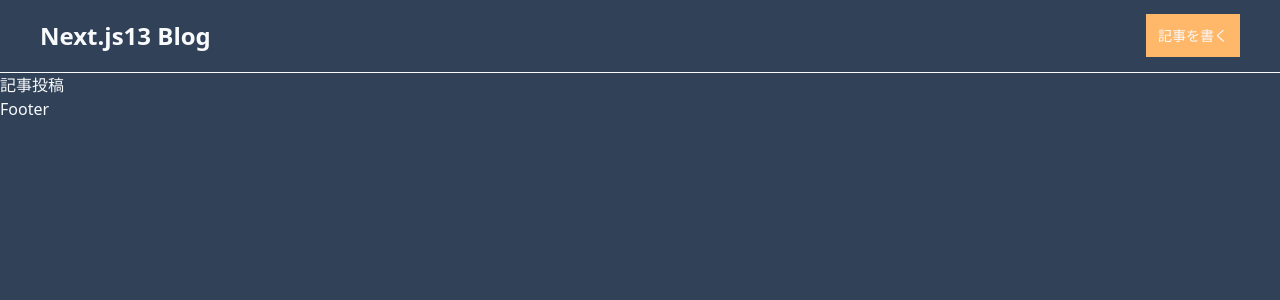
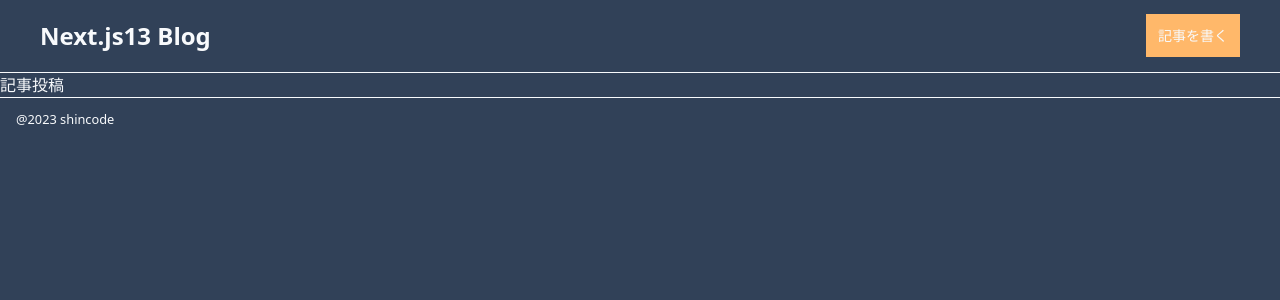
Before and after one commit to box-7/udemy-nextjs13-tailwind-blog, a Next.js app: page / in a window 1280 px wide. Shown: the top 300 px of the page. Built offline with nearby package versions, Linux system fonts and the light colour scheme.

Commit message:
Add: Footer追加

```diff
--- /dev/null
+++ b/src/app/Footer.tsx
@@ -0,0 +1,10 @@
+import React from 'react'
+
+const Footer = () => {
+        return (
+                <footer className="py-2 px-4 border-t">
+                        <small>@2023 shincode</small>
+                </footer>
+        )
+}
+export default Footer;
--- a/src/app/layout.tsx
+++ b/src/app/layout.tsx
@@ -2,7 +2,7 @@
 // import { Geist, Geist_Mono } from "next/font/google";
 import "./globals.css";
 import Header from "./Header";
-// import Footer from "./Footer";
+import Footer from "./Footer";
 
 export const metadata: Metadata = {
         title: "Next.js13 Blog",
@@ -19,8 +19,7 @@
                         <body className="container mx-auto bg-slate-700 text-slate-50">
                                 <Header />
                                         {children}
-                                <footer>Footer</footer>
-                                {/* <Footer /> */}
+                                <Footer />
                         </body>
                 </html>
         );
```
